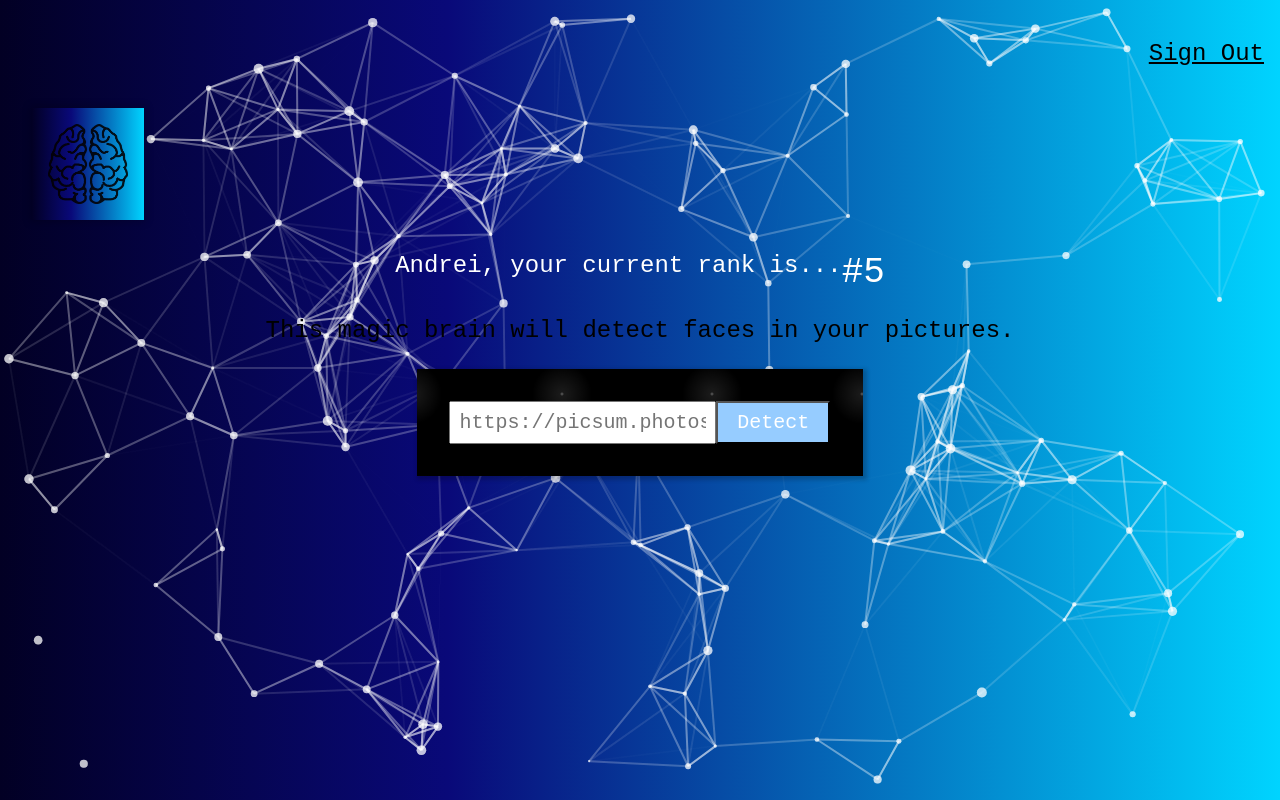
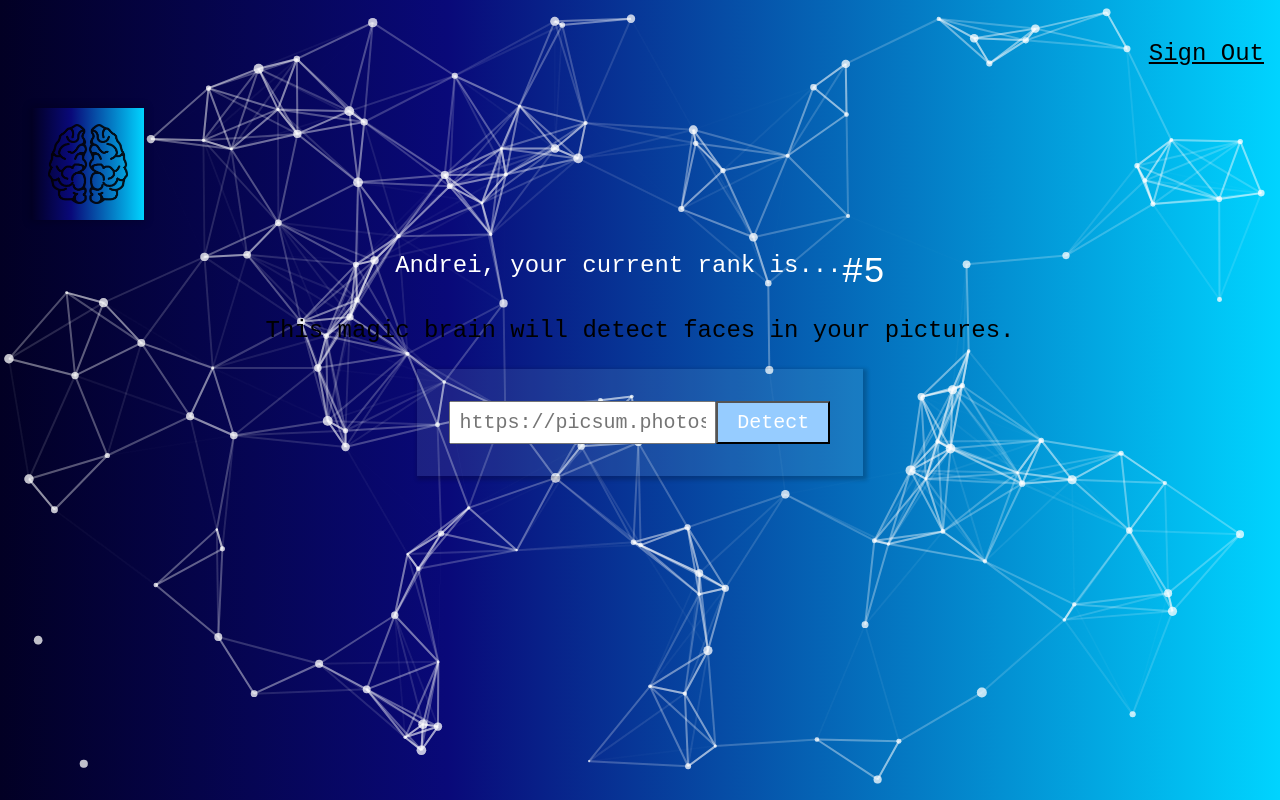
Before and after one commit to brunomariz/face_recognition_app, a React (Create React App) app: page / in a window 1280 px wide. Built offline with nearby package versions, Linux system fonts and the light colour scheme.

Commit message:
:lipstick: remove ugly bg

```diff
--- a/src/components/ImageLinkForm/ImageLinkForm.css
+++ b/src/components/ImageLinkForm/ImageLinkForm.css
@@ -1,17 +1,4 @@
 .form {
-  background-color: black;
-  background-image: radial-gradient(
-      white,
-      rgba(255, 255, 255, 0.2) 2px,
-      transparent 40px
-    ),
-    radial-gradient(white, rgba(255, 255, 255, 0.15) 1px, transparent 30px),
-    radial-gradient(white, rgba(255, 255, 255, 0.1) 2px, transparent 40px),
-    radial-gradient(
-      rgba(255, 255, 255, 0.4),
-      rgba(255, 255, 255, 0.1) 2px,
-      transparent 30px
-    );
-  background-size: 550px 550px, 350px 350px, 250px 250px, 150px 150px;
-  background-position: 0 0, 40px 60px, 130px 270px, 70px 100px;
+  box-shadow: black;
+  background: rgb(200, 251, 255, 0.1);
 }
```
